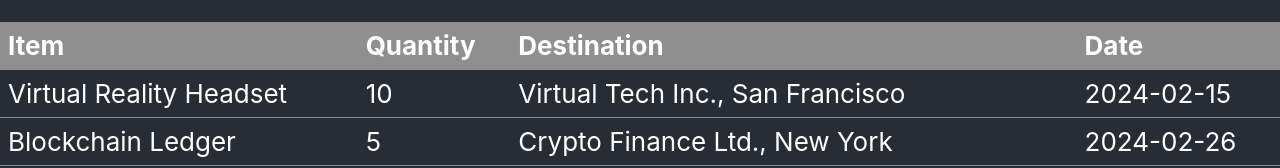
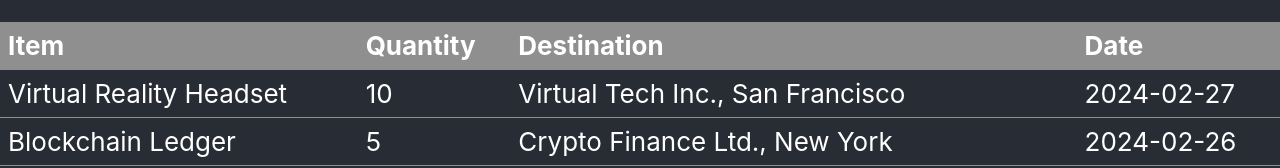
Before and after one commit to opsera-eslatt/c2c-ship-sync, a React (Create React App) app: page / in a window 1280 px wide. Shown: the part 542-710 px from the top of the page. Built offline with nearby package versions, Linux system fonts and the light colour scheme.

Commit message:
contives a change

```diff
--- a/src/App.js
+++ b/src/App.js
@@ -20,7 +20,7 @@
             <td>Virtual Reality Headset</td>
             <td>10</td>
             <td>Virtual Tech Inc., San Francisco</td>
-            <td>2024-02-15</td>
+            <td>2024-02-27</td>
           </tr>
           <tr>
             <td>Blockchain Ledger</td>
```
